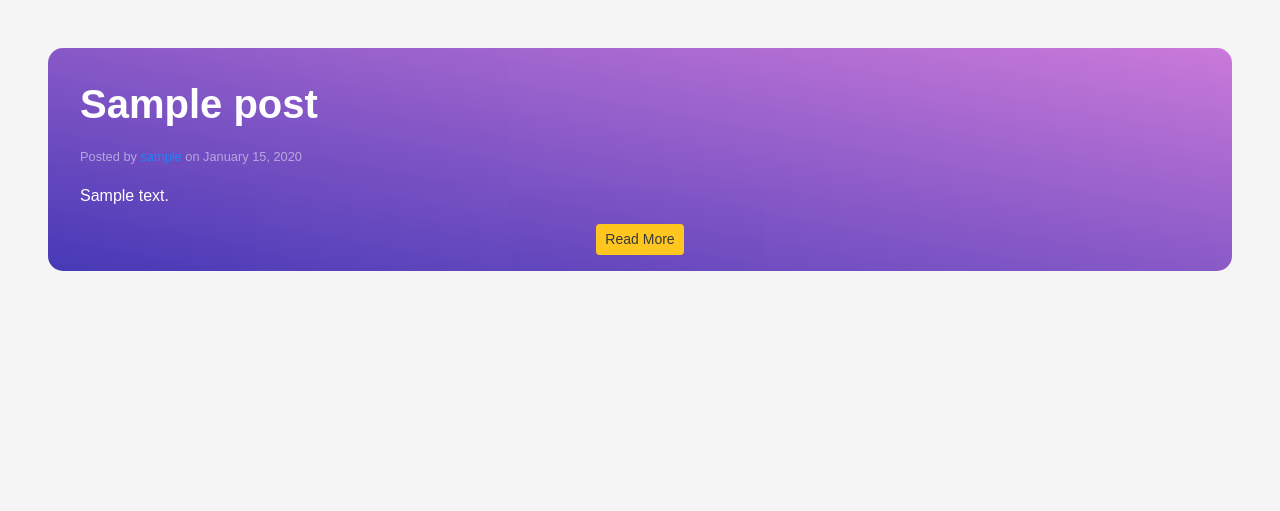
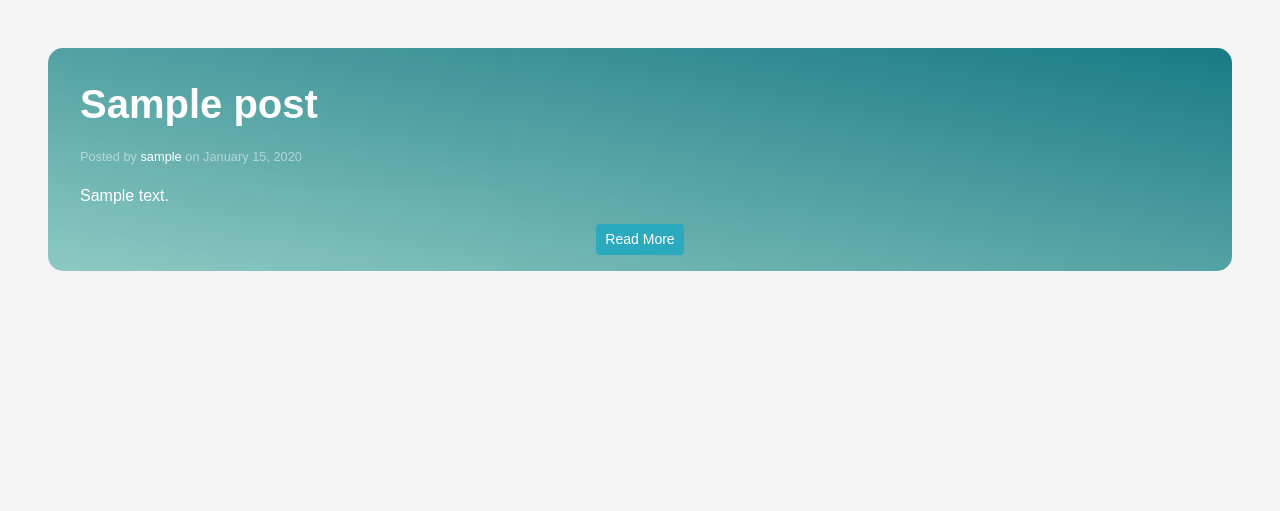
Before and after one commit to friskycodeur/IPL-fanstation, a Django app: page /posts/ in a window 1280 px wide. Shown: the part 66-577 px from the top of the page. Run offline with Django 3.2, Linux system fonts and the light colour scheme; tables that the repository leaves empty hold one stand-in row (values such as "Sample post"); some web fonts are replaced.

Commit message:
fix: post list template

```diff
--- a/players/static/players/css/main.css
+++ b/players/static/players/css/main.css
@@ -270,7 +270,7 @@ body{
 /* Post card */
 
 .post-detail{
-  background-image: linear-gradient(to bottom left ,#C56CD6,#3425AF);
+  background-image: linear-gradient(to bottom left ,var(--main),var(--submain));
   border-radius:15px;
   margin: 3rem;
   opacity: 0.9;
--- a/templates/post_list.html
+++ b/templates/post_list.html
@@ -7,7 +7,7 @@
     </h1>
     <p class="card-text m-3">
       <small class="text-muted text-white-50"
-        >Posted by <a href="{% url 'user-posts' post.author.username %}"> {{post.author}} </a> on {{post.date_posted|date:"F d, Y"}}  </small
+        >Posted by <a href="{% url 'user-posts' post.author.username %}" class="text-white"> {{post.author}} </a> on {{post.date_posted|date:"F d, Y"}}  </small
       >
   {% if post.author == user %}
   <div class="text-left m-3">
@@ -20,7 +20,7 @@
       {{post.content|truncatechars:100}}
     </p>
     <div class="text-center m-0">
-    <a href="{% url 'post-detail' post.id %}" class="btn btn-warning btn-sm">Read More</a>
+    <a href="{% url 'post-detail' post.id %}" class="btn btn-info btn-sm">Read More</a>
 </div>
   </div>
 {% endfor %}
```
